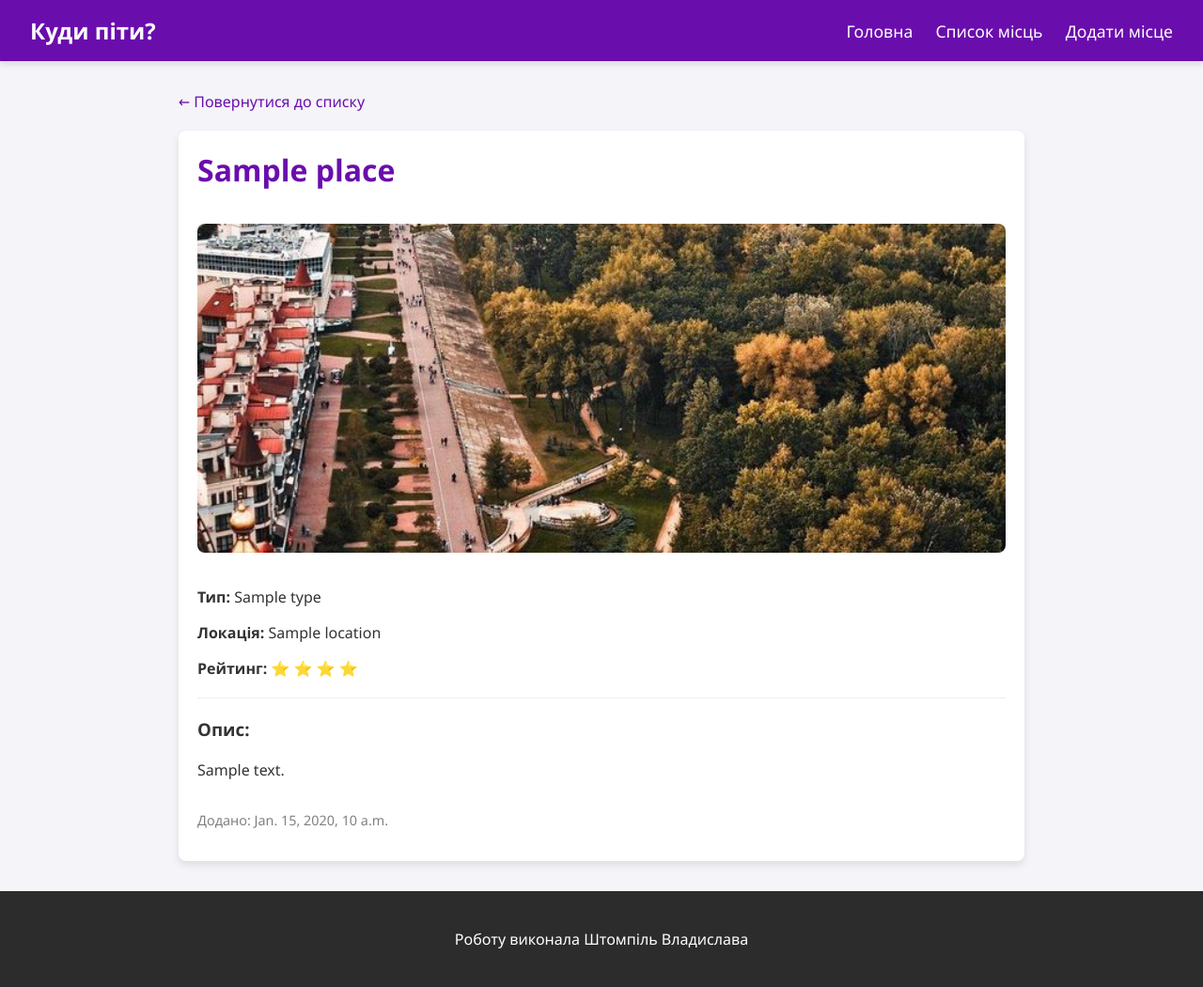
After one commit to Vlada-sht/web-prog-Shtompil-lab2, a Django app: template places/templates/places/detail.html in a window 1280 px wide. The commit adds this page. Shown: the whole page at 94% size. Run offline with Django 5.2, Linux system fonts and the light colour scheme; the template is opened without the code that fills it: most values are stand-ins (such as "Sample title", 1, 10 or a date in 2020).

Commit message:
Add static image and detail page

```diff
--- /dev/null
+++ b/places/templates/places/detail.html
@@ -0,0 +1,42 @@
+{% extends 'places/base.html' %}
+{% load static %}
+
+{% block title %}{{ place.name }} - Деталі{% endblock %}
+
+{% block content %}
+    <a href="/places/" style="text-decoration: none; color: #6a0dad;">← Повернутися до списку</a>
+
+    {% if place %}
+        <div style="margin-top: 20px; padding: 20px; background: white; border-radius: 8px; box-shadow: 0 4px 8px rgba(0,0,0,0.1);">
+            <h1 style="color: #6a0dad; margin-top: 0;">{{ place.name }}</h1>
+
+            <!-- Наша картинка вже тут! -->
+            <img src="{% static 'places/images/default.jpg' %}" alt="Фото місця" style="width: 100%; max-height: 350px; object-fit: cover; border-radius: 8px; margin: 15px 0;">
+
+            <p><strong>Тип:</strong> {{ place.type }}</p>
+            <p><strong>Локація:</strong>
+                {% if not place.location %}
+                    <span style="color: gray; font-style: italic;">Secret place👀</span>
+                {% else %}
+                    {{ place.location }}
+                {% endif %}
+            </p>
+            <p><strong>Рейтинг:</strong>
+                {% for i in "12345" %}
+                    {% if forloop.counter <= place.rating %}⭐{% endif %}
+                {% endfor %}
+            </p>
+
+            <hr style="border: 0; border-top: 1px solid #eee; margin: 20px 0;">
+
+            <h3>Опис:</h3>
+            <p style="line-height: 1.6;">{{ place.desc }}</p>
+
+            <p style="color: gray; font-size: 0.9rem; margin-top: 30px;">Додано: {{ place.date }}</p>
+        </div>
+    {% else %}
+        <h2>Помилка 404</h2>
+        <p>На жаль, таке місце не знайдено.</p>
+    {% endif %}
+
+{% endblock %}
--- a/places/templates/places/place_preview.html
+++ b/places/templates/places/place_preview.html
@@ -1,5 +1,7 @@
+{% load static %}
 <div style="border: 1px solid #ccc; padding: 15px; border-radius: 8px; margin-bottom: 15px; background: white; box-shadow: 0 2px 4px rgba(0,0,0,0.05);">
     <h3 style="margin-top: 0; color: #6a0dad;">{{ place.name }}</h3>
+    <img src="{% static 'places/images/default.jpg' %}" alt="Фото місця" style="width: 100%; height: 150px; object-fit: cover; border-radius: 5px; margin-bottom: 10px;">
     <p><strong>Тип:</strong> {{ place.type }}</p>
     <p><strong>Локація:</strong>
         {% if not place.location %}
```
Also changed, not shown: places/static/places/images/default.jpg (added).
